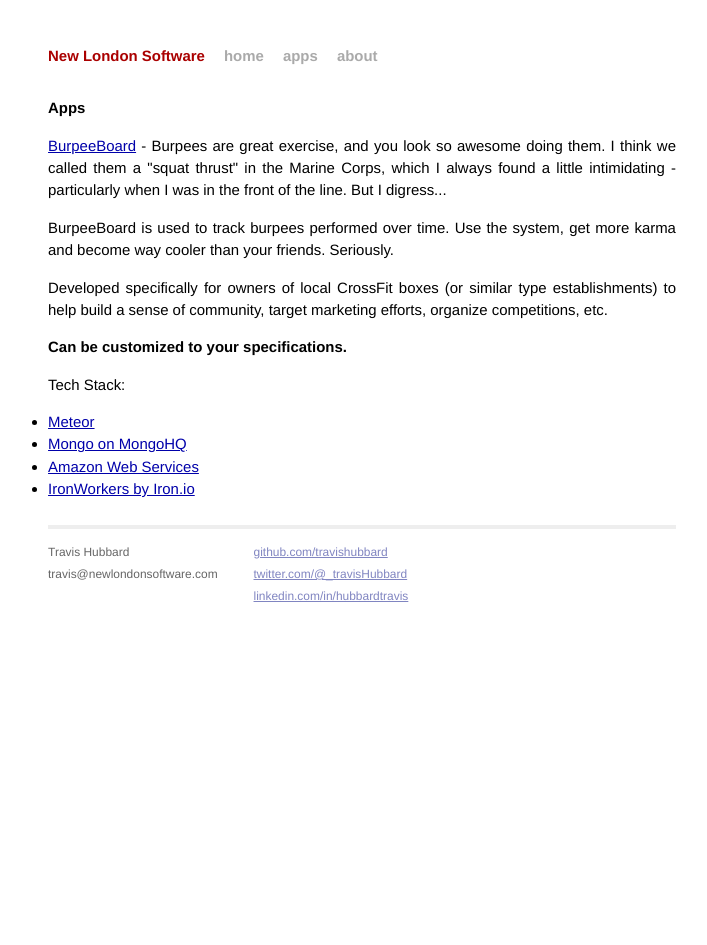
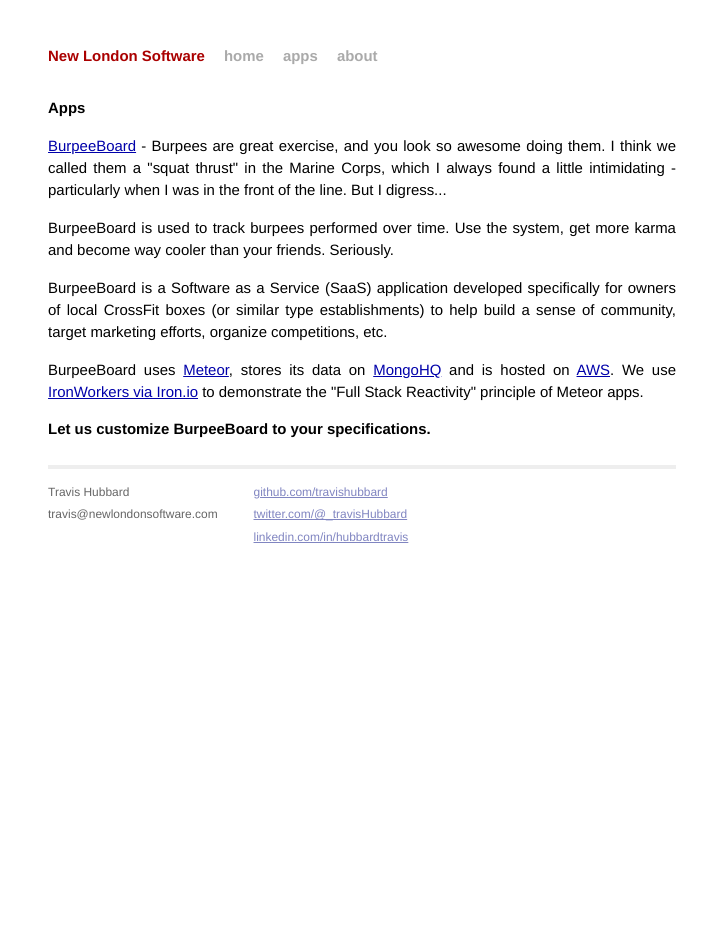
Before and after one commit to travishubbard/travishubbard.github.io, a Jekyll site: the page built from apps.html, in a window 1280 px wide. Shown: the whole page, without its empty margins (278-985 px from the left). Built offline with Jekyll 4.4.1, drawn with Linux system fonts in a browser that asks for light colours; Markdown is read by kramdown in place of the engine named in the settings.

Commit message:
update apps page

```diff
--- a/apps.html
+++ b/apps.html
@@ -14,20 +14,14 @@
 				BurpeeBoard is used to track burpees performed over time. Use the system, get more karma and become way cooler than your friends. Seriously.
 			</p>
 			<p>
-				Developed specifically for owners of local CrossFit boxes (or similar type establishments) to help build a sense of community, target marketing efforts, organize competitions, etc.
+				BurpeeBoard is a Software as a Service (SaaS) application developed specifically for owners of local CrossFit boxes (or similar type establishments) to help build a sense of community, target marketing efforts, organize competitions, etc.
 			</p>
 
-			<p><strong>Can be customized to your specifications.</strong></p>
+			<p>
+				BurpeeBoard uses <a href="https://www.meteor.com/" target="_jump">Meteor</a>, stores its data on <a href="http://www.mongohq.com/home" target="_jump">MongoHQ</a> and is hosted on <a href="http://aws.amazon.com/" target="_jump">AWS</a>. We use <a href="http://www.iron.io/worker" target="_jump">IronWorkers via Iron.io</a> to demonstrate the "Full Stack Reactivity" principle of Meteor apps.
+			</p>
 
-			<p>
-			Tech Stack:
-			<ul>
-				<li><a href="http://meteor.com">Meteor</a></li>
-				<li><a href="http://mongohq.com">Mongo on MongoHQ</a></li>
-				<li><a href="http://aws.amazon.com">Amazon Web Services</a></li>
-				<li><a href="http://www.iron.io/worker">IronWorkers by Iron.io</a></li>
-			</ul>
-			</p>
+			<p><strong>Let us customize BurpeeBoard to your specifications.</strong></p>
 		</p>
 	</div>
 </div>
```
